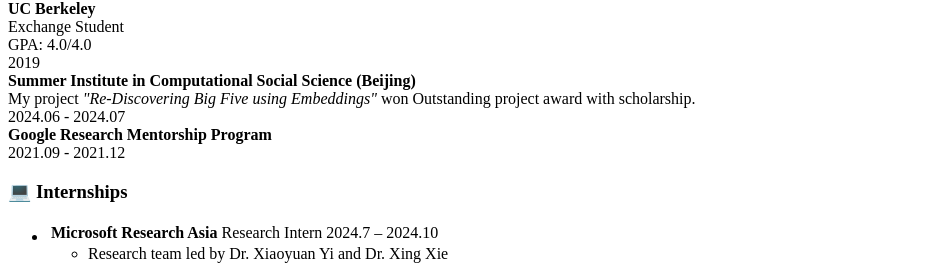
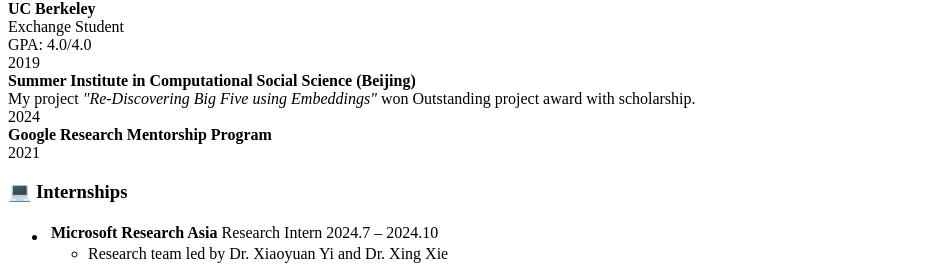
Before and after one commit to muhua-h/muhua-h.github.io, a Jekyll site: the page built from _pages/includes/others.md, in a window 1280 px wide. Shown: the part 679-955 px from the top of the page, without its empty margins (0-941 px from the left). Built offline with Jekyll 4.4.1, drawn with Linux system fonts in a browser that asks for light colours; our own code applies the rules of GitHub Pages for plain Markdown files.

Commit message:
Clean up date formatting in experience section
🤖 Generated with [Claude Code](https://claude.ai/code)

Co-Authored-By: Claude <noreply@anthropic.com>

```diff
--- a/_pages/includes/others.md
+++ b/_pages/includes/others.md
@@ -39,14 +39,14 @@
     <strong>Summer Institute in Computational Social Science (Beijing)</strong>
     <div class="education-details">My project <em>"Re-Discovering Big Five using Embeddings"</em> won Outstanding project award with scholarship.</div>
   </div>
-  <div class="education-date">2024.06 - 2024.07</div>
+  <div class="education-date">2024</div>
 </div>
 
 <div class="education-item">
   <div class="education-content">
     <strong>Google Research Mentorship Program</strong>
   </div>
-  <div class="education-date">2021.09 - 2021.12</div>
+  <div class="education-date">2021</div>
 </div>
 
 # 💻 Internships
```
